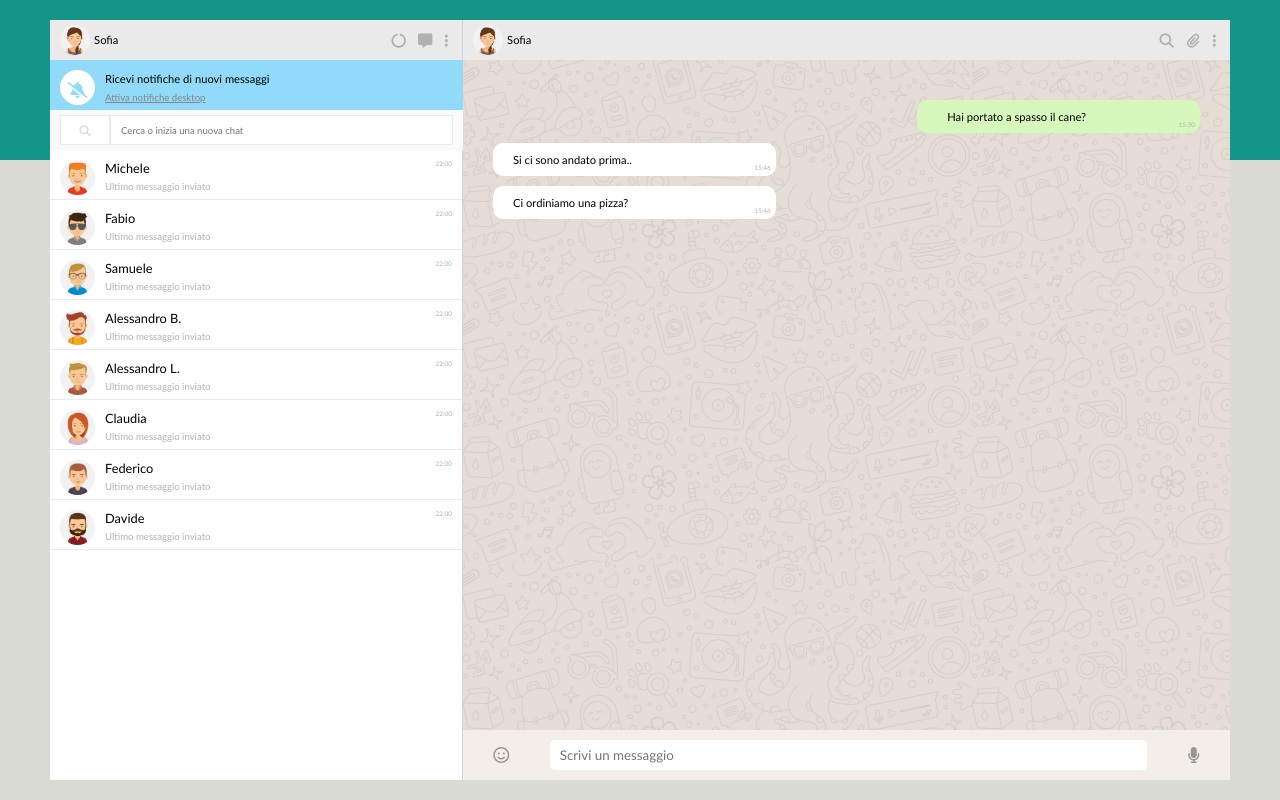
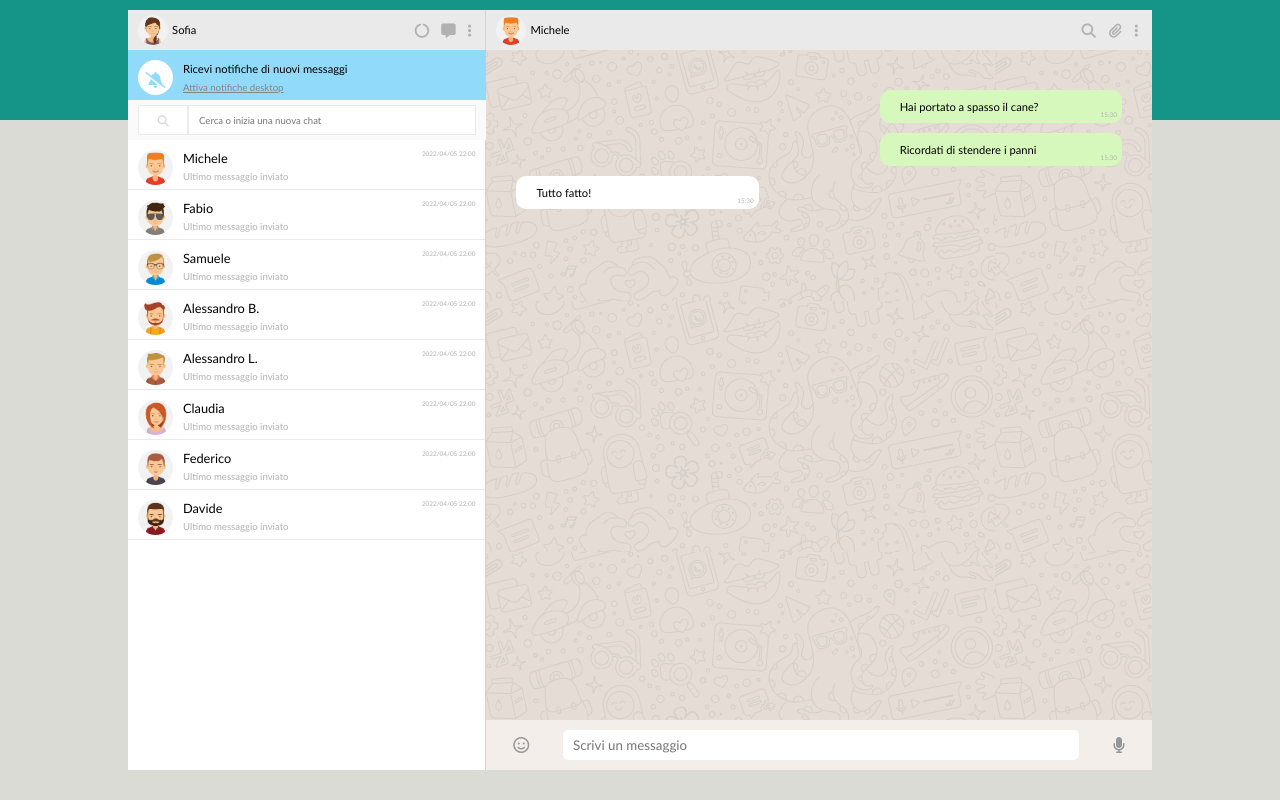
Before and after one commit to stefanocravotta/vue-boolzapp, a plain HTML site: page index.html in a window 1280 px wide. Drawn offline with nearby package versions, Linux system fonts and the light colour scheme.

Commit message:
correzioni + milestone 2

```diff
--- a/assets/css/style.css
+++ b/assets/css/style.css
@@ -1,3 +1,6 @@
+
+/* utils */
+
 *{
   margin: 0;
   padding: 0;
@@ -5,8 +8,18 @@
   font-family: 'Trebuchet MS', 'Lucida Sans Unicode', 'Lucida Grande', 'Lucida Sans', Arial, sans-serif;
 }
 
-
-/* utils */
+body{
+  display: flex;
+  height: 100vh;
+  width: 100%;
+  background:
+  linear-gradient(to bottom,
+  rgb(21, 149, 136) 0px,
+  rgb(21, 149, 136) 15vh,
+  rgb(218, 219, 212) 15vh,
+  rgb(218, 219, 212) 100%
+  );
+}
 
 .clearfix::after{
   content: "";
@@ -14,26 +27,11 @@
   clear: both;
 }
 
-#app{
-  height: 100vh;
-}
-
-.top-back{
-  height: 20%;
-  background-color: rgb(21, 149, 136);
-}
-.middle-back{
-  height: 80%;
-  background-color: rgb(218, 219, 212);
-}
 .container{
-  position: absolute;
-  min-width: 650px;
-  background-color: rgba(187, 62, 62, 0.473);
-  top: 20px;
-  left: 50px;
-  bottom: 20px;
-  right: 50px;
+  width: 80%;
+  height: 95%;
+  margin: 10px auto;
+  background-color: white;
 }
 
 aside#left{
@@ -71,8 +69,8 @@ main{
   border-radius: 20px;
 }
 #left .top-aside .left-top-aside span{
-line-height: 40px;
-font-size: .7rem;
+  line-height: 40px;
+  font-size: .7rem;
 }
 
 #left .top-aside .right-top-aside{
@@ -157,6 +155,10 @@ font-size: .7rem;
   height: 50px;
   padding: 10px;
   border-bottom: 1px solid rgba(211, 211, 211, 0.479);
+  cursor: pointer;
+}
+#left .central-aside .box-aside:hover{
+  background-color: lightgray;
 }
 #left .central-aside .box-aside img{
   float: left;
@@ -175,10 +177,8 @@ font-size: .7rem;
   font-size: .6rem;
   color: rgb(179, 176, 176);
 }
-#left .central-aside .box-aside .orario{
-  position: absolute;
-  right: 10px;
-  top: 10px;
+#left .central-aside .box-aside .date{
+  float: right;
   font-size: .4rem;
   color: rgb(179, 176, 176)
 }
@@ -219,34 +219,30 @@ main .top-main .top-main-right i{
 
 
 main .central-main{
-  height: calc(100% - 90px);
+  height: calc(100% - 40px - 50px);
   background-image: url(../img/mine.jpg);
   overflow-y: scroll;
   padding: 30px;
 }
-main .central-main .box-send{
-  float: right;
-  position: relative;
-  padding: 10px 30px;
-  width: calc(100% - 60%);
-  border-radius: 10px;
-  margin-top: 10px;
-  margin-left: 70%;
-  background-color: rgb(214, 248, 188);
-  font-size: .7rem;
-}
-main .central-main .box-received{
-  float: left;
+main .central-main .message{
   position: relative;
   padding: 10px 20px;
   width: calc(100% - 60%);
   border-radius: 10px;
   margin-top: 10px;
-  margin-right: 70%;
   background-color: white;
   font-size: .7rem;
+  cursor: pointer;
+  clear: both;
+
 }
-
+main .central-main .message.sent{
+  float: right;
+  background-color: rgb(214, 248, 188);
+}
+main .central-main .message.received{
+  float: left;
+}
 main .central-main #time-in-message{
   position: absolute;
   right: 5px;
--- a/assets/js/script.js
+++ b/assets/js/script.js
@@ -166,20 +166,11 @@ const app = new Vue({
               }
           ],
       }
-  ]
+  ],
+  activeUser: 0,
   },
 
   methods: {
 
-    cicloMessages(users){
-        let text = []
-        let message;
-        for(let user in users){
-            for(let message in user.message);
-            text.push(message);
-        }
-
-        return text;
-    }
   },
 })
--- a/index.html
+++ b/index.html
@@ -11,10 +11,7 @@
 </head>
 <body>
 
-  <div id="app">
-    <div class="top-back"></div>
-    <div class="middle-back"></div>
-    <div class="container clearfix">
+  <div id="app" class="container">
 
       <aside id="left">
 
@@ -55,16 +52,18 @@
 
         <div class="central-aside">
 
-          <div v-for="user in users" class="box-aside">
+          <div
+          v-for="(user,index) in users" @click="activeUser = index"
+          class="box-aside">
 
-            <img :src="'assets/img/' + 'avatar' + user.avatar + '.jpg'" alt="">
+            <img :src="`assets/img/avatar${user.avatar}.jpg`" alt="user.name">
 
             <div class="messaggio">
               <div class="nome">{{user.name}}</div>
               <div class="testo-messaggio">Ultimo messaggio inviato</div>
             </div>
 
-            <div class="orario">22:00</div>
+            <div class="date">2022/04/05 22:00</div>
           </div>
 
         </div>
@@ -76,8 +75,8 @@
         <div class="top-main clearfix">
 
           <div class="top-main-left">
-            <img src="assets/img/avatar_io.jpg" alt="">
-            <span>Sofia</span>
+            <img :src="'assets/img/' + 'avatar' + users[activeUser].avatar + '.jpg'" alt="">
+            <span>{{users[activeUser].name}}</span>
           </div>
           <div class="top-main-right">
             <i class="fa-solid fa-magnifying-glass"></i>
@@ -86,22 +85,17 @@
           </div>
         </div>
 
-        <div class="central-main">
+        <div class="central-main ">
 
-          <div class="box-send">
-            <span>Hai portato a spasso il cane? </span>
+          <div
+          v-for="category in users[activeUser].messages"
+          class="message"
+          :class="category.status">
+
+            <span>{{category.message}}</span>
             <span id="time-in-message">15:30</span>
+
           </div>
-
-          <div class="box-received">
-            <span>Si ci sono andato prima..</span>
-            <span id="time-in-message">15:46</span>
-          </div>
-          <div class="box-received">
-            <span>Ci ordiniamo una pizza?</span>
-            <span id="time-in-message">15:46</span>
-          </div>
-
 
         </div>
 
@@ -113,7 +107,7 @@
         </div>
 
       </main>
-    </div>
+
   </div>
 
 
```
